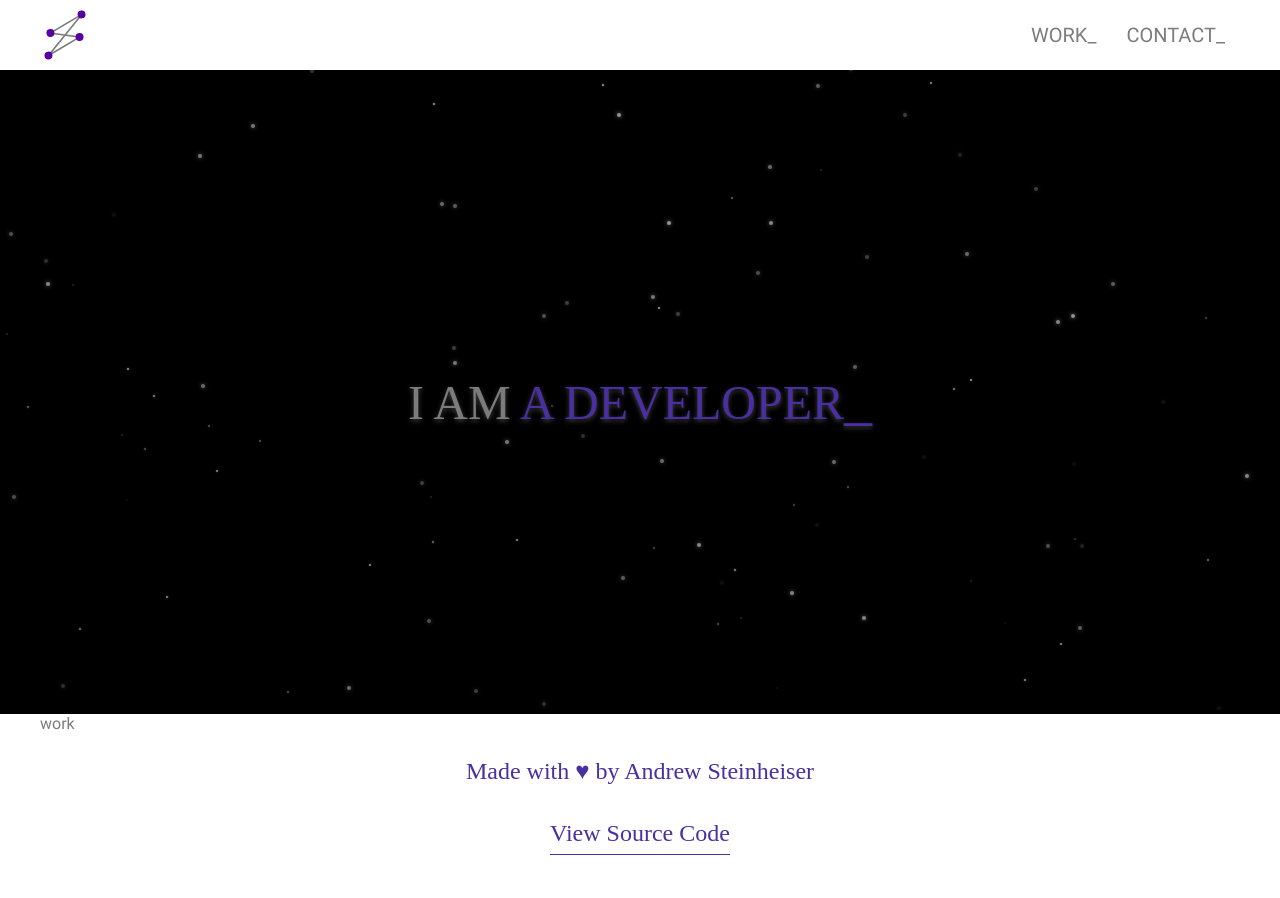
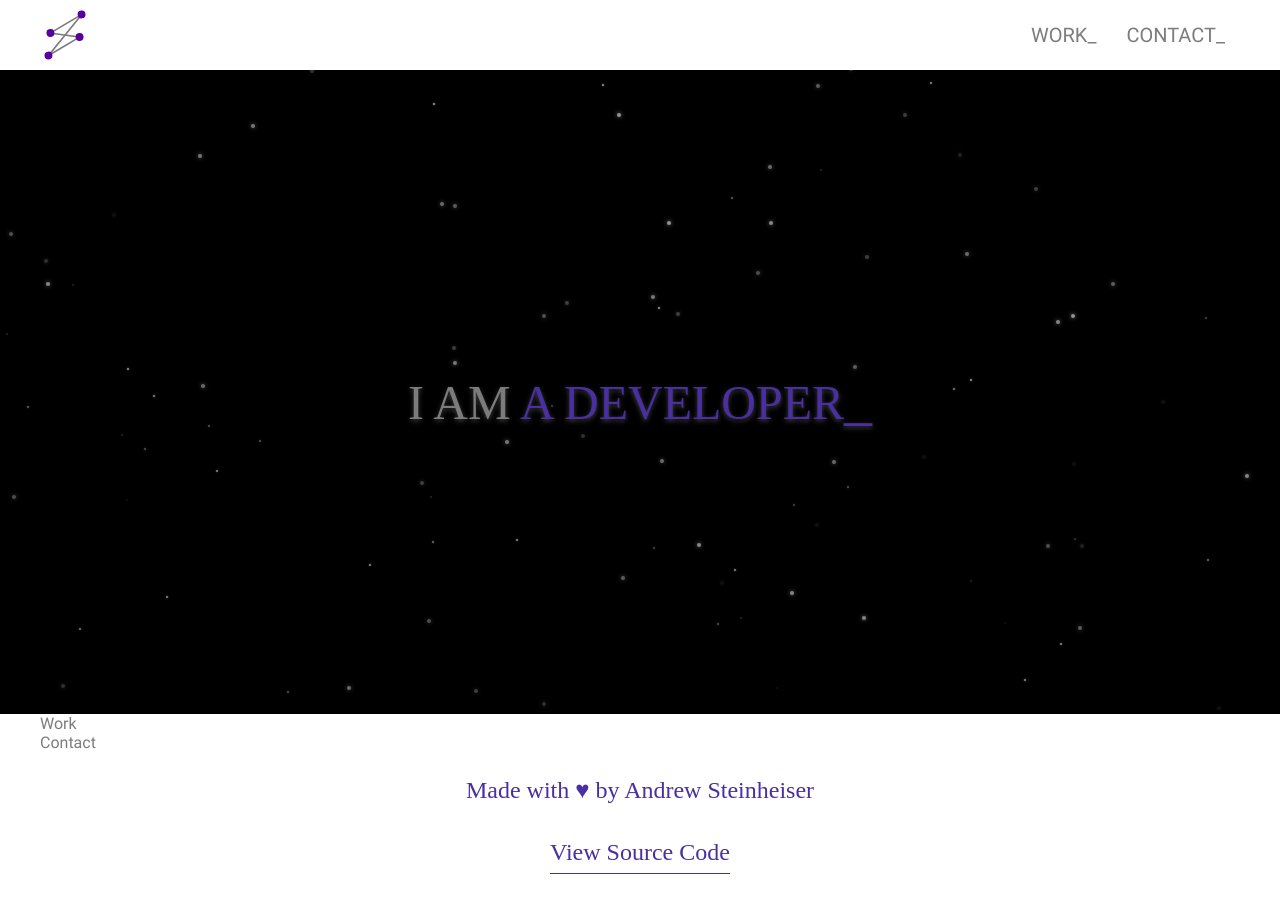
Before and after one commit to ASteinheiser/iamandrew.io, a React (Vite) app: page / in a window 1280 px wide. Shown: the top 898 px of the page. Built offline with nearby package versions, Linux system fonts and the light colour scheme; a web font is replaced by a local one.

Commit message:
add work and contact components

```diff
--- a/src/App.tsx
+++ b/src/App.tsx
@@ -5,6 +5,8 @@ import { InView } from 'react-intersection-observer';
 import { TopBar, APP_SECTION } from './components/TopBar';
 import { InteractiveStars } from './components/InteractiveStars';
 import { TypingText } from './components/TypingText';
+import { Work } from './components/Work';
+import { Contact } from './components/Contact';
 import { Footer } from './components/Footer';
 import { useScrollUp } from './hooks/use-scroll-up.js';
 
@@ -60,13 +62,14 @@ export const App = () => {
           id={APP_SECTION.WORK}
           onChange={(isVisible) => changeVisible(isVisible, APP_SECTION.WORK)}
         >
-          <div>work</div>
+          <Work />
         </InView>
 
         <InView
           id={APP_SECTION.CONTACT}
           onChange={(isVisible) => changeVisible(isVisible, APP_SECTION.CONTACT)}
         >
+          <Contact />
           <Footer />
         </InView>
       </div>
--- /dev/null
+++ b/src/components/Contact/index.tsx
@@ -0,0 +1,5 @@
+import './contact.scss';
+
+export const Contact = () => {
+  return <div>Contact</div>;
+};
--- /dev/null
+++ b/src/components/Work/index.tsx
@@ -0,0 +1,5 @@
+import './work.scss';
+
+export const Work = () => {
+  return <div>Work</div>;
+};
```
Also changed, not shown: src/components/Contact/contact.scss (added), src/components/Work/work.scss (added).
